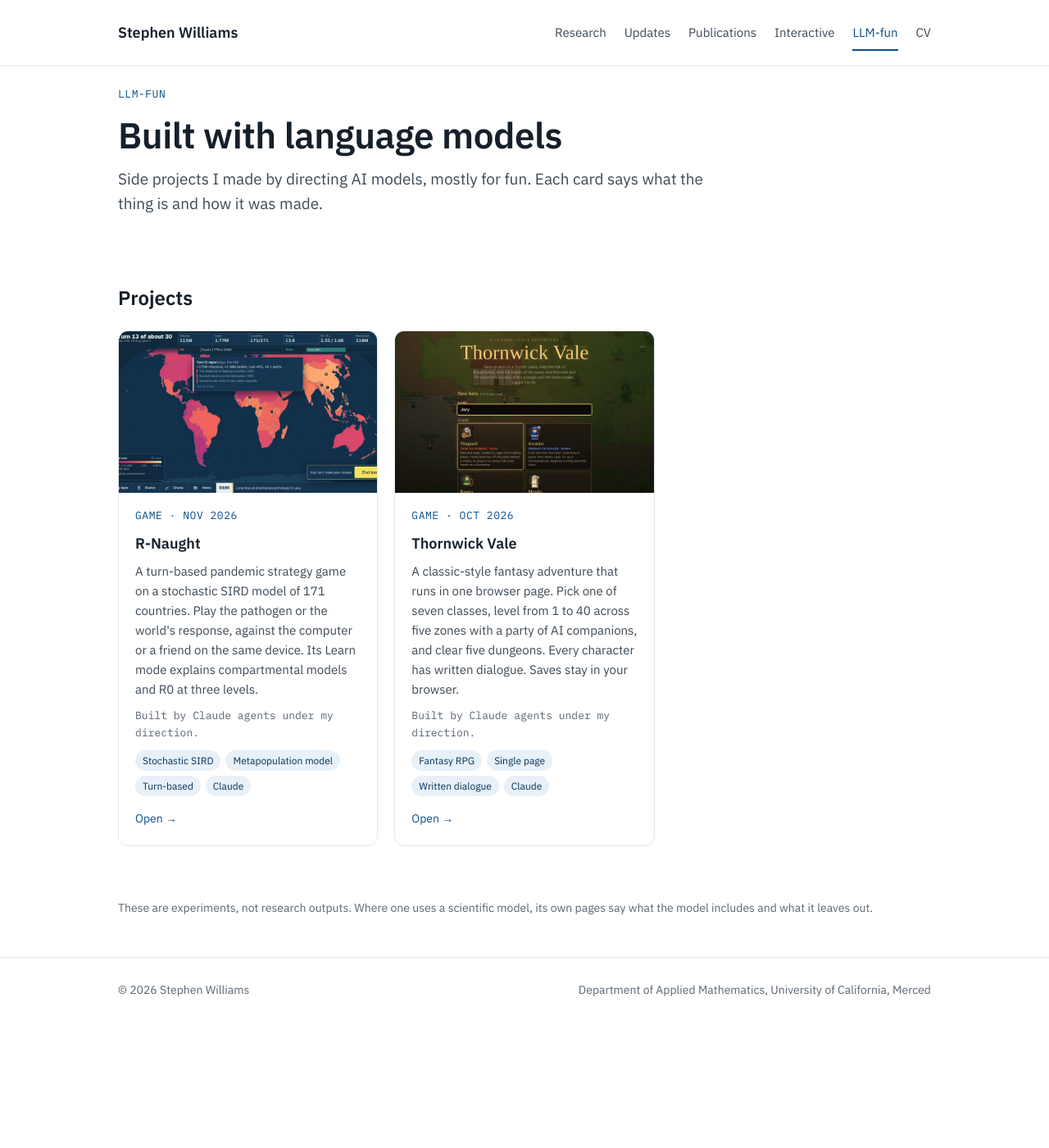
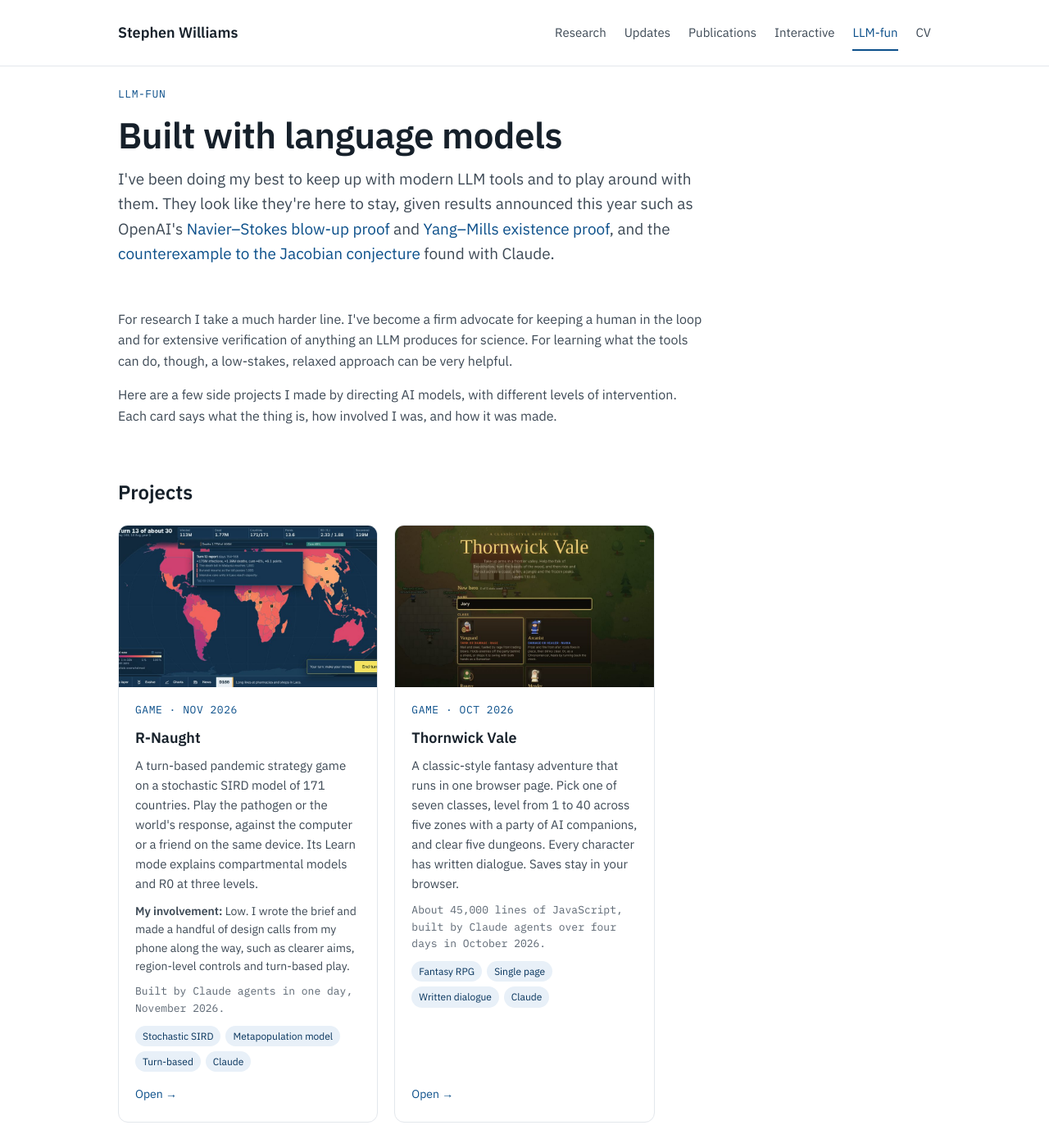
Before and after one commit to StephWilleniams/stephwilleniams.github.io, a Jekyll site: the page built from llm-fun/index.html, in a window 1280 px wide and 1400 px high. Shown: the whole window at 82% size. Built offline with Jekyll 4.4.1, drawn with Linux system fonts in a browser that asks for light colours.

Commit message:
Rewrite the LLM-fun intro and add involvement notes to cards
New intro with links to the Navier-Stokes, Yang-Mills and Jacobian conjecture
results, a per-card "My involvement" line, and how each project was built.

Co-Authored-By: Claude Fable 5.2 <noreply@anthropic.com>
Claude-Session: https://claude.ai/code/session_01CjQH714n3JkSPH9waZXE7d

```diff
--- a/_data/llm_fun.yml
+++ b/_data/llm_fun.yml
@@ -1,6 +1,8 @@
 # One entry per item on the LLM-fun page (/llm-fun/), newest first.
 # To add one: put its files in llm-fun/<slug>/ (an index.html there is served as is),
 # then add an entry here.
+# involvement: one or two sentences on how hands-on you were (optional; shown as "My involvement").
+# made: one line on how it was built (optional).
 # url: a path in this repo (e.g. /llm-fun/r-naught/) or a full URL.
 # image: a path in this repo or a full URL. If it fails to load, the card shows the name instead.
 
@@ -13,7 +15,10 @@
     A turn-based pandemic strategy game on a stochastic SIRD model of 171 countries.
     Play the pathogen or the world's response, against the computer or a friend on the
     same device. Its Learn mode explains compartmental models and R0 at three levels.
-  made: Built by Claude agents under my direction.
+  involvement: >-
+    Low. I wrote the brief and made a handful of design calls from my phone along the way,
+    such as clearer aims, region-level controls and turn-based play.
+  made: Built by Claude agents in one day, November 2026.
   tags: [Stochastic SIRD, Metapopulation model, Turn-based, Claude]
   image: /images/llm-fun/r-naught.jpg
   image_alt: A world map coloured by infection level, with a turn report and an End turn button
@@ -27,7 +32,7 @@
     A classic-style fantasy adventure that runs in one browser page. Pick one of seven
     classes, level from 1 to 40 across five zones with a party of AI companions, and clear
     five dungeons. Every character has written dialogue. Saves stay in your browser.
-  made: Built by Claude agents under my direction.
+  made: About 45,000 lines of JavaScript, built by Claude agents over four days in October 2026.
   tags: [Fantasy RPG, Single page, Written dialogue, Claude]
   image: /images/llm-fun/thornwick-vale.jpg
   image_alt: The Thornwick Vale title screen, with class choices over a village scene
--- a/llm-fun/index.html
+++ b/llm-fun/index.html
@@ -1,13 +1,18 @@
 ---
 layout: default
 title: LLM-fun
-summary: Side projects built with large language models, for fun.
+summary: Side projects built by directing large language models, with notes on how involved I was.
 ---
 <header class="page-head">
   <div class="kicker mono">LLM-fun</div>
   <h1>Built with language models</h1>
-  <p class="lede-lg">Side projects I made by directing AI models, mostly for fun. Each card says what the thing is and how it was made.</p>
+  <p class="lede-lg">I've been doing my best to keep up with modern LLM tools and to play around with them. They look like they're here to stay, given results announced this year such as OpenAI's <a href="https://openai.com/index/navier-stokes-solution/">Navier–Stokes blow-up proof</a> and <a href="https://openai.com/index/building-scientific-understanding-with-academic-communities/">Yang–Mills existence proof</a>, and the <a href="https://terrytao.wordpress.com/2026/07/21/a-digestion-of-the-jacobian-conjecture-counterexample">counterexample to the Jacobian conjecture</a> found with Claude.</p>
 </header>
+
+<div class="prose">
+  <p>For research I take a much harder line. I've become a firm advocate for keeping a human in the loop and for extensive verification of anything an LLM produces for science. For learning what the tools can do, though, a low-stakes, relaxed approach can be very helpful.</p>
+  <p>Here are a few side projects I made by directing AI models, with different levels of intervention. Each card says what the thing is, how involved I was, and how it was made.</p>
+</div>
 
 <section aria-labelledby="projects">
   <h2 id="projects">Projects</h2>
@@ -22,6 +27,7 @@ summary: Side projects built with large language models, for fun.
         <div class="kicker mono">{{ item.kind }}{% if item.date %} · {{ item.date | date: "%b %Y" }}{% endif %}</div>
         <h3>{{ item.name }}</h3>
         <p>{{ item.blurb }}</p>
+        {% if item.involvement %}<p style="font-size:14px"><strong>My involvement:</strong> {{ item.involvement }}</p>{% endif %}
         {% if item.made %}<p class="mono" style="font-size:13px;color:var(--muted)">{{ item.made }}</p>{% endif %}
         {% if item.tags %}
         <ul class="tags" aria-label="Topics">
```
